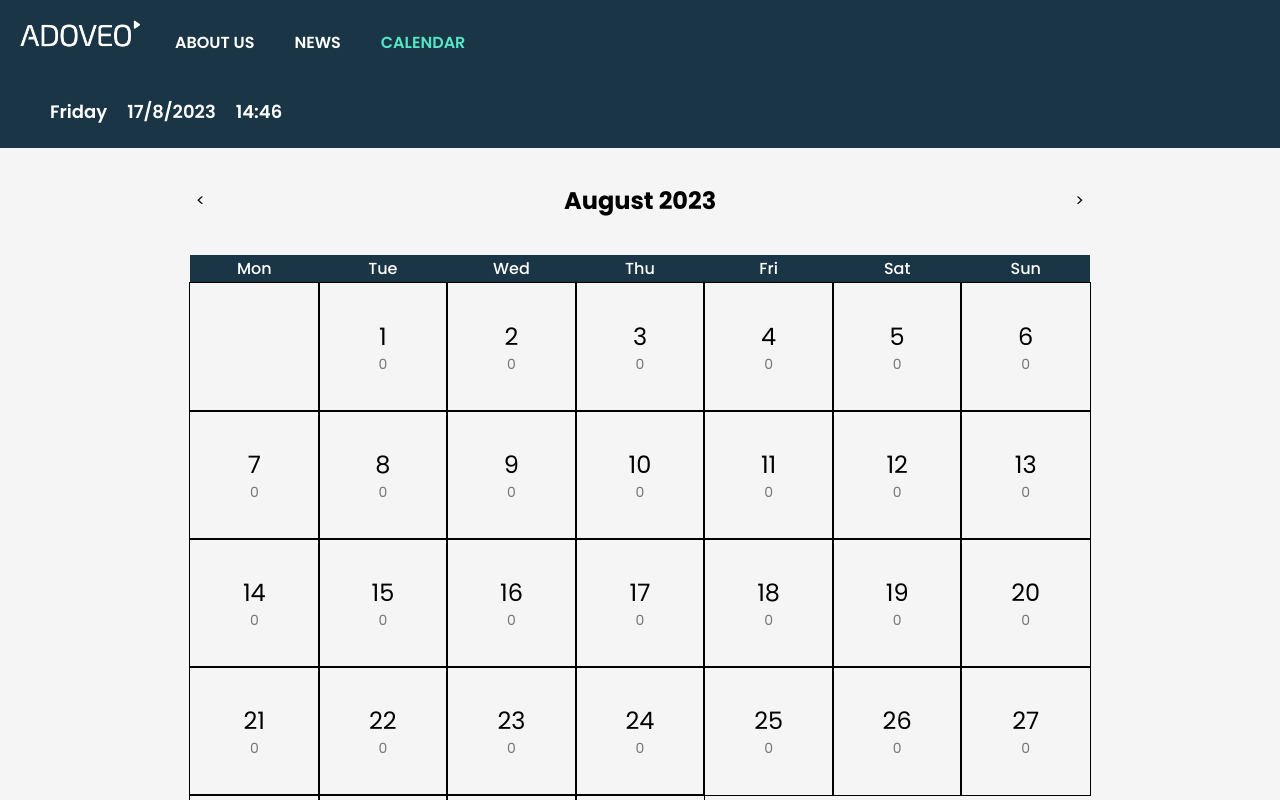
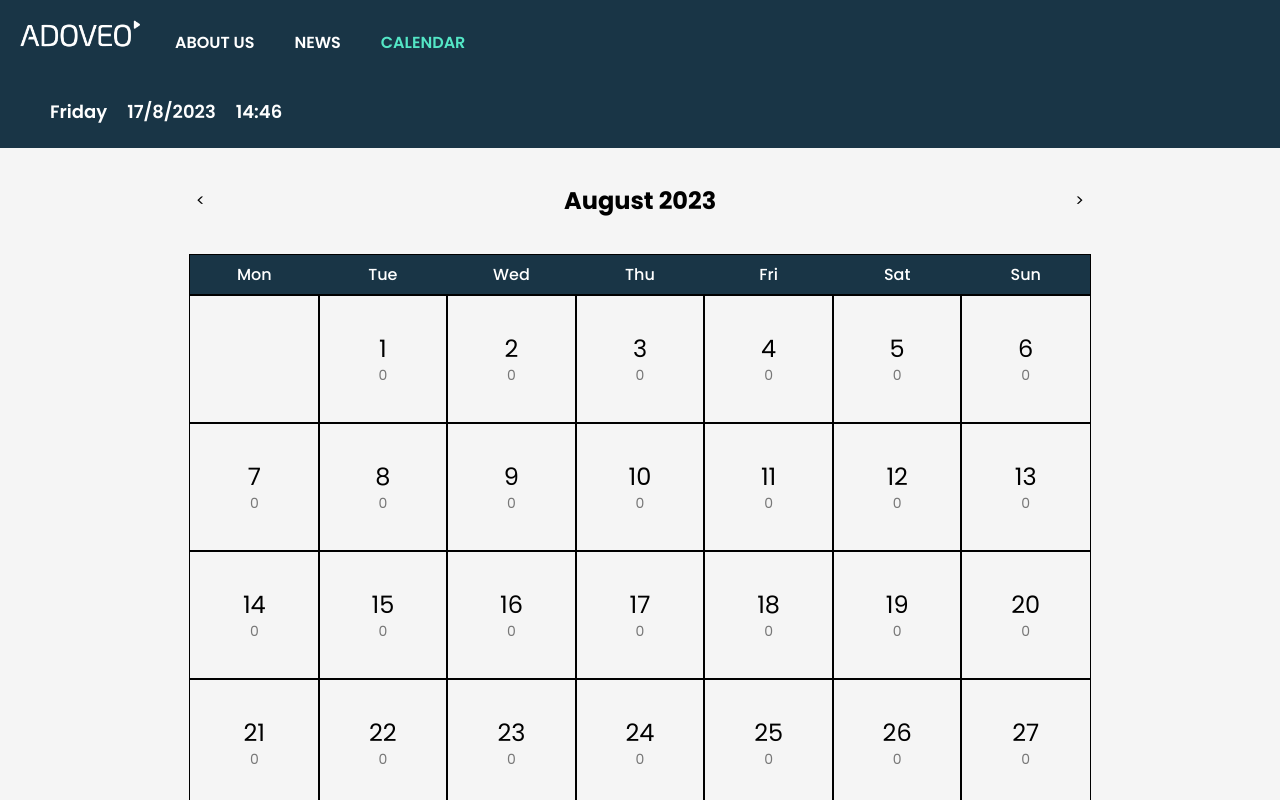
Before and after one commit to JamJarLid/devops-project, a React (Vite) app: page /calendar in a window 1280 px wide. Shown: the top 800 px of the page. Built offline with nearby package versions, Linux system fonts and the light colour scheme.

Commit message:
Weekdays and minutes fixed

```diff
--- a/src/calendar/Calendar.jsx
+++ b/src/calendar/Calendar.jsx
@@ -107,7 +107,7 @@ const Calendar = () => {
           {new Date().getFullYear()}
         </h2>
         <h2 className="calendar-time">
-          {new Date().getHours()}:{new Date().getMinutes()}
+          {new Date().getHours()}:{String(new Date().getMinutes()).padStart(2, '0')}
         </h2>
       </div>
       <div className="calendar">
--- a/src/calendar/calendar.css
+++ b/src/calendar/calendar.css
@@ -58,6 +58,12 @@
   text-align: center;
   padding: 5px 0;
   cursor: default;
+  height: 40px;
+  outline: black solid 1px;
+}
+
+.weekday {
+  margin: auto;
 }
 
 .dates {
```
